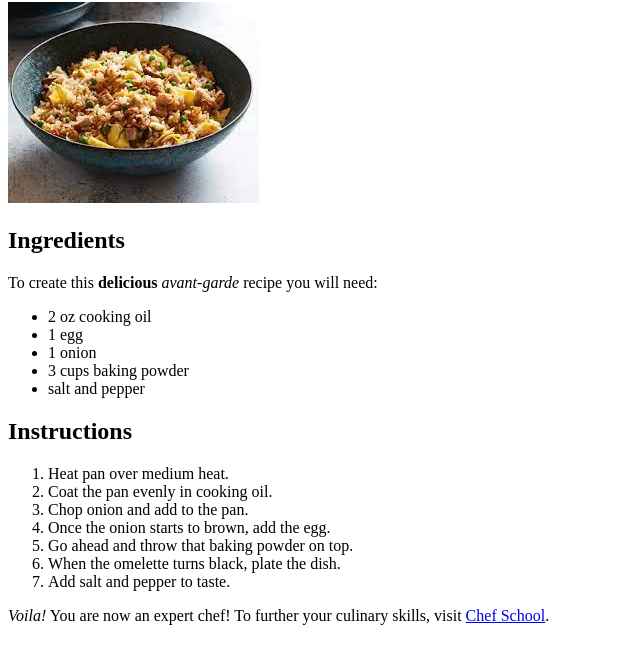
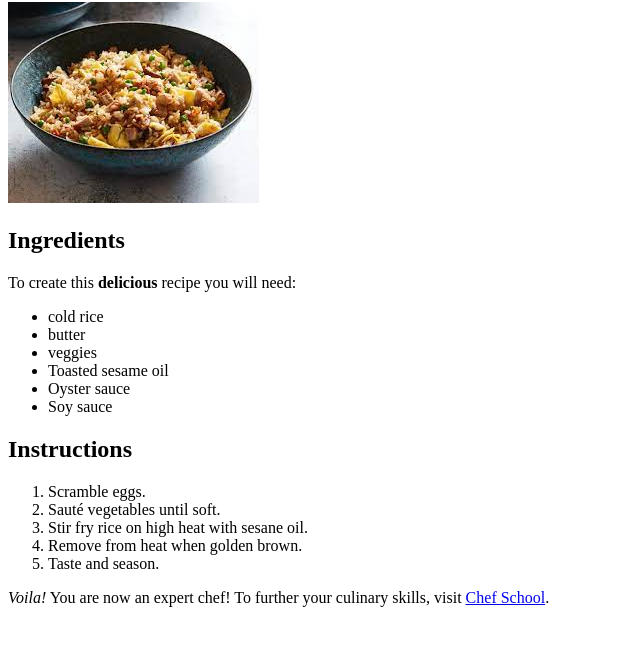
Before and after one commit to kevin-haas/odin-recipes, a plain HTML site: page recipes/fried-rice.html in a window 1280 px wide. Shown: the part 78-742 px from the top of the page, without its empty margins (0-640 px from the left). Drawn offline with Linux system fonts and the light colour scheme.

Commit message:
updated instructions

```diff
--- a/recipes/fried-rice.html
+++ b/recipes/fried-rice.html
@@ -10,26 +10,24 @@
         <img src="../Images/fried-rice.jpeg" alt="Yummy bowl of fried rice">
         <h2>Ingredients</h2>
         <p>
-            To create this <strong>delicious</strong>
-            <em>avant-garde</em> recipe you will need:
+            To create this <strong>delicious</strong> recipe you will need:
             <ul>
-                <li>2 oz cooking oil</li>
-                <li>1 egg</li>
-                <li>1 onion</li>
-                <li>3 cups baking powder</li>
-                <li>salt and pepper</li>
+                <li>cold rice</li>
+                <li>butter</li>
+                <li>veggies</li>
+                <li>Toasted sesame oil</li>
+                <li>Oyster sauce</li>
+                <li>Soy sauce</li>
             </ul>
         </p>
         <h2>Instructions</h2>
         <p>
             <ol>
-                <li>Heat pan over medium heat.</li>
-                <li>Coat the pan evenly in cooking oil.</li>
-                <li>Chop onion and add to the pan.</li>
-                <li>Once the onion starts to brown, add the egg.</li>
-                <li>Go ahead and throw that baking powder on top.</li>
-                <li>When the omelette turns black, plate the dish.</li>
-                <li>Add salt and pepper to taste.</li>
+                <li>Scramble eggs.</li>
+                <li>Sauté vegetables until soft.</li>
+                <li>Stir fry rice on high heat with sesane oil.</li>
+                <li>Remove from heat when golden brown.</li>
+                <li>Taste and season.</li>
             </ol>
             <em>Voila!</em> You are now an expert chef! To further your
             culinary skills, visit <a href="https://en.wikipedia.org/wiki/Cooking">Chef School</a>.
```
